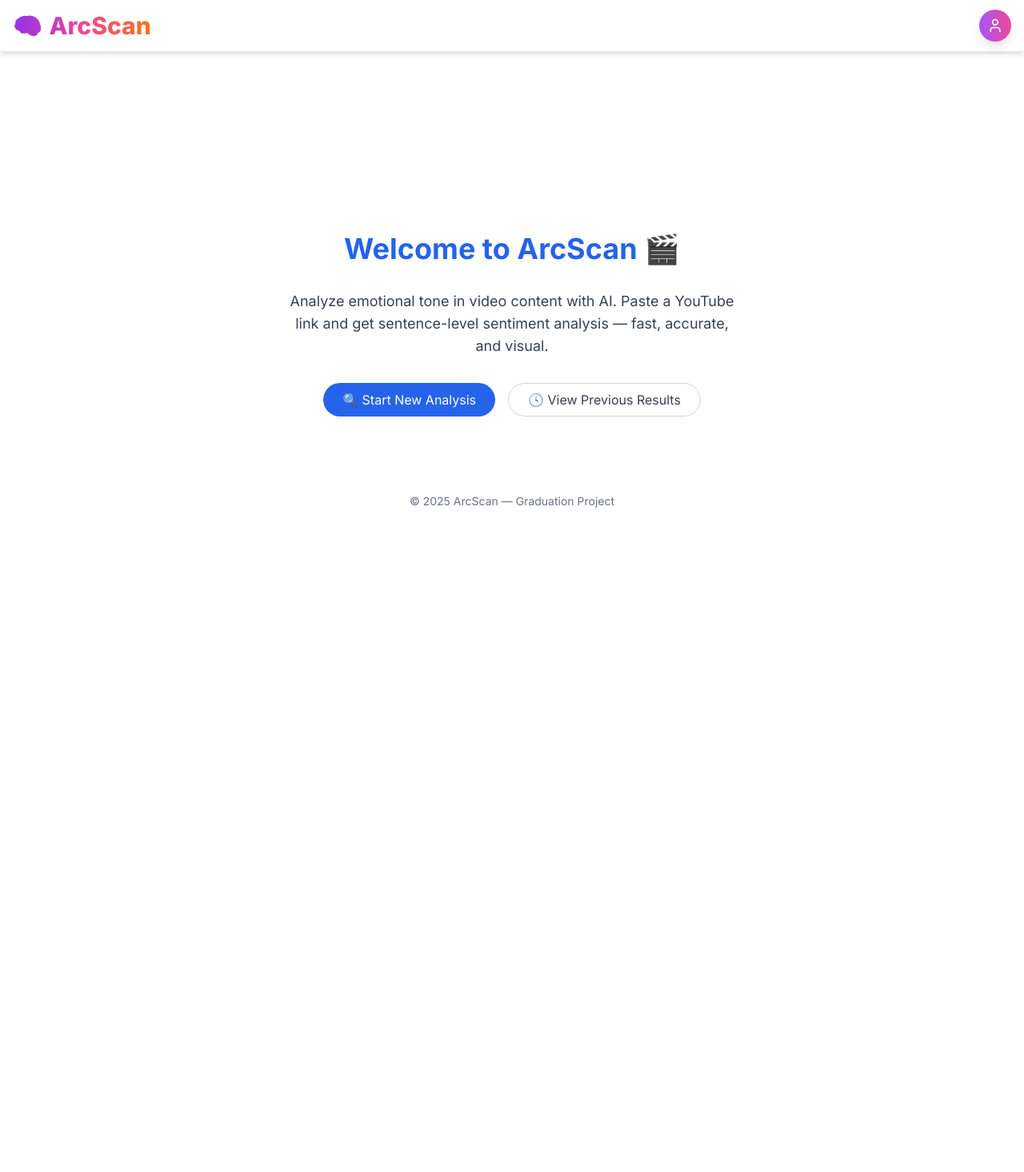
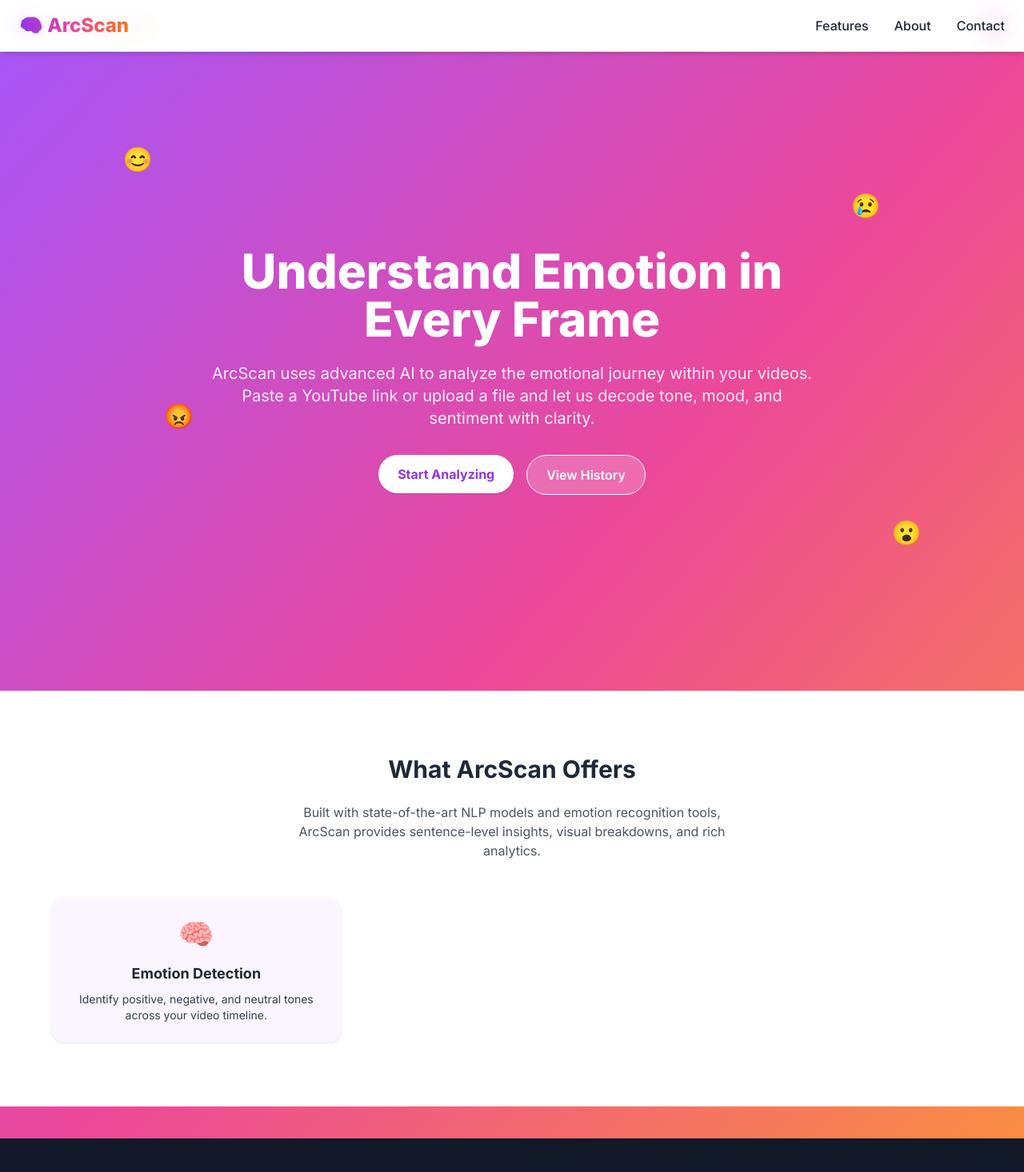
Before and after one commit to hibaam/Final-project, a Next.js app in the folder arcscan/: page / in a window 1280 px wide. Shown: the top 1466 px of the page at 80% size. Before the commit the page ends 864 px from the top, so only its background shows below. Built offline with nearby package versions, Linux system fonts and the light colour scheme.

Commit message:
Update landing page layout and animations

```diff
--- a/arcscan/app/page.tsx
+++ b/arcscan/app/page.tsx
@@ -1,25 +1,160 @@
+'use client'
+
+import Link from 'next/link'
+import { useEffect, useRef, useState } from 'react'
+
+// الإيموجي العائمة
+const emojis = [
+  { emoji: '😊', style: 'top-[8%] left-[12%]' },
+  { emoji: '😢', style: 'top-[12%] right-[14%]' },
+  { emoji: '😡', style: 'top-[30%] left-[16%]' },
+  { emoji: '😮', style: 'top-[40%] right-[10%]' }
+]
+
 export default function Home() {
+  const [fadeIn, setFadeIn] = useState(false)
+  const cardsRef = useRef<HTMLDivElement[]>([])
+  const [visibleCards, setVisibleCards] = useState([false, false, false])
+
+  useEffect(() => {
+    // تفعيل أنيميشن العنوان عند تحميل الصفحة
+    const timer = setTimeout(() => setFadeIn(true), 200)
+    return () => clearTimeout(timer)
+  }, [])
+
+  useEffect(() => {
+    const observer = new IntersectionObserver(
+      (entries) => {
+        entries.forEach((entry, idx) => {
+          if (entry.isIntersecting) {
+            setVisibleCards((prev) => {
+              const updated = [...prev]
+              updated[idx] = true
+              return updated
+            })
+          }
+        })
+      },
+      { threshold: 0.3 }
+    )
+
+    cardsRef.current.forEach((el) => {
+      if (el) observer.observe(el)
+    })
+
+    return () => observer.disconnect()
+  }, [])
+
   return (
-    <main className="flex flex-col items-center justify-center min-h-screen bg-white dark:bg-black text-center px-4 py-12 gap-8">
-      <h1 className="text-3xl sm:text-4xl font-bold text-blue-600">Welcome to ArcScan 🎬</h1>
+    <main className="min-h-screen bg-gradient-to-br from-purple-500 via-pink-500 to-orange-400 text-white relative overflow-hidden">
+      {/* الإيموجي الطائرة */}
+      {emojis.map(({ emoji, style }, idx) => (
+        <div
+          key={idx}
+          className={`floating-emoji absolute text-3xl animate-float ${style}`}
+        >
+          {emoji}
+        </div>
+      ))}
 
-      <p className="text-lg text-gray-700 dark:text-gray-300 max-w-xl">
-        Analyze emotional tone in video content with AI.
-        Paste a YouTube link and get sentence-level sentiment analysis — fast, accurate, and visual.
-      </p>
+      {/* الهيدر */}
+      <header className="fixed top-0 left-0 w-full z-50 bg-white/90 backdrop-blur-md shadow">
+        <div className="max-w-7xl mx-auto px-6 py-4 flex justify-between items-center">
+          <h1 className="text-2xl font-extrabold bg-gradient-to-r from-purple-600 via-pink-500 to-orange-500 bg-clip-text text-transparent flex items-center gap-2">
+            🧠 ArcScan
+          </h1>
+          <nav className="hidden md:flex space-x-8 text-gray-800 font-medium">
+            <a href="#features" className="hover:text-purple-600">Features</a>
+            <a href="#about" className="hover:text-purple-600">About</a>
+            <a href="#contact" className="hover:text-purple-600">Contact</a>
+          </nav>
+        </div>
+      </header>
 
-      <div className="flex flex-col sm:flex-row gap-4">
-        <button className="bg-blue-600 text-white px-6 py-2 rounded-full hover:bg-blue-700 transition">
-          🔍 Start New Analysis
-        </button>
-        <button className="border border-gray-300 dark:border-gray-600 text-gray-700 dark:text-gray-300 px-6 py-2 rounded-full hover:bg-gray-100 dark:hover:bg-gray-800 transition">
-          🕓 View Previous Results
-        </button>
-      </div>
+      {/* قسم البطل */}
+      <section className="flex items-center justify-center min-h-screen text-center px-6">
+        <div className={`max-w-3xl transition-all duration-1000 ease-out ${fadeIn ? 'opacity-100 translate-y-0' : 'opacity-0 translate-y-10'}`}>
+          <h1 className="text-3xl md:text-6xl font-extrabold mb-6">
+            Understand Emotion in Every Frame
+          </h1>
+          <p className="text-lg md:text-xl mb-8 text-white/90">
+            ArcScan uses advanced AI to analyze the emotional journey within your videos. Paste a YouTube link or upload a file and let us decode tone, mood, and sentiment with clarity.
+          </p>
+          <div className="flex justify-center flex-wrap gap-4">
+            <Link href="/dashboard">
+              <button className="bg-white text-purple-600 font-bold px-6 py-3 rounded-full shadow hover:shadow-lg transition">
+                Start Analyzing
+              </button>
+            </Link>
+            <Link href="/dashboard/history">
+              <button className="bg-white/20 text-white font-semibold px-6 py-3 rounded-full border border-white hover:bg-white/30 transition">
+                View History
+              </button>
+            </Link>
+          </div>
+        </div>
+      </section>
 
-      <footer className="mt-16 text-sm text-gray-500 dark:text-gray-400">
-        © {new Date().getFullYear()} ArcScan — Graduation Project
+      {/* الميزات */}
+      <section id="features" className="bg-white text-gray-800 py-20 px-6">
+        <div className="max-w-6xl mx-auto text-center">
+          <h3 className="text-3xl font-bold mb-6">What ArcScan Offers</h3>
+          <p className="text-gray-600 mb-12 max-w-xl mx-auto">
+            Built with state-of-the-art NLP models and emotion recognition tools, ArcScan provides sentence-level insights, visual breakdowns, and rich analytics.
+          </p>
+          <div className="grid md:grid-cols-3 gap-8">
+            {[
+              {
+                icon: '🧠',
+                title: 'Emotion Detection',
+                text: 'Identify positive, negative, and neutral tones across your video timeline.',
+                bg: 'bg-purple-50'
+              },
+              {
+                icon: '📈',
+                title: 'Timeline Visuals',
+                text: 'View how emotions shift sentence by sentence, with beautiful charts.',
+                bg: 'bg-pink-50'
+              },
+              {
+                icon: '🔒',
+                title: 'Private & Secure',
+                text: 'Uploaded content is analyzed locally or securely processed and removed.',
+                bg: 'bg-orange-50'
+              }
+            ].map((item, idx) => (
+              <div
+                key={idx}
+                ref={(el) => (cardsRef.current[idx] = el!)}
+                className={`p-6 ${item.bg} rounded-2xl shadow transform transition-all duration-700 ease-out
+                ${visibleCards[idx] ? 'opacity-100 translate-y-0' : 'opacity-0 translate-y-8'}`}
+              >
+                <div className="text-4xl mb-4">{item.icon}</div>
+                <h4 className="text-lg font-bold mb-2">{item.title}</h4>
+                <p className="text-sm text-gray-700">{item.text}</p>
+              </div>
+            ))}
+          </div>
+        </div>
+      </section>
+
+      {/* الفوتر */}
+      <footer id="contact" className="bg-gray-900 text-white py-10 text-center mt-10">
+        <p className="text-sm text-white/70">
+          © 2025 ArcScan — Graduation Project by Hiba
+        </p>
       </footer>
+
+      {/* أنيميشن الإيموجي */}
+      <style jsx>{`
+        .floating-emoji {
+          animation: float 6s ease-in-out infinite;
+        }
+        @keyframes float {
+          0%, 100% { transform: translateY(0px); }
+          50% { transform: translateY(-15px); }
+        }
+      `}</style>
     </main>
-  );
+  )
 }
```
